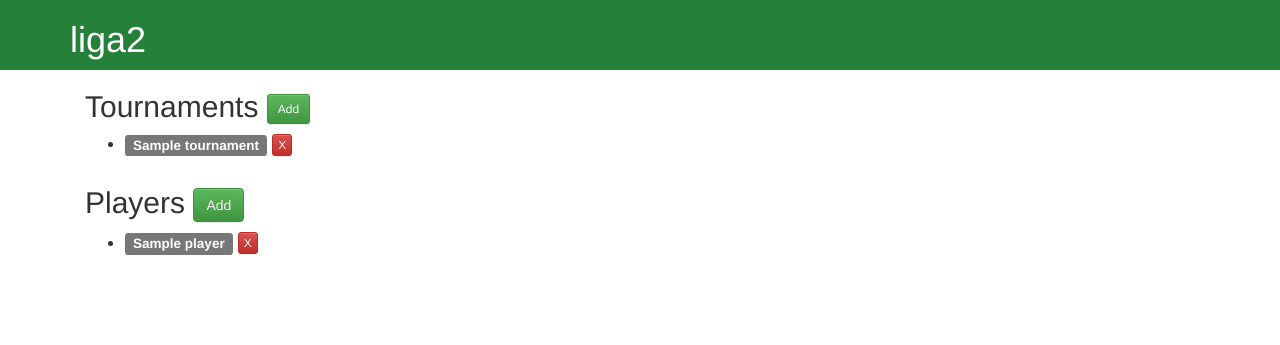
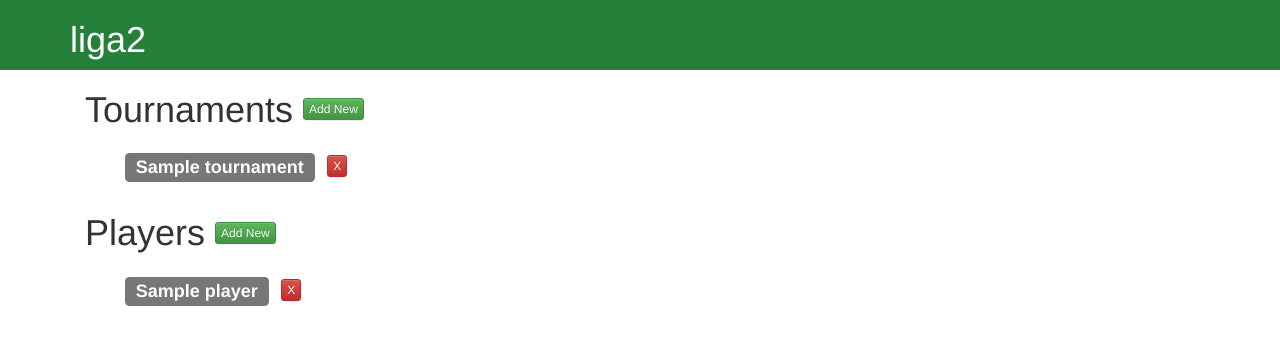
Before and after one commit to rubzo/liga2, a Django app: template liga2/templates/liga2/index.html in a window 1280 px wide. Shown: the top 345 px of the page. Run offline with Django 3.2, Linux system fonts and the light colour scheme; the template is opened without the code that fills it: most values are stand-ins (such as "Sample title", 1, 10 or a date in 2020); some libraries are stand-ins or nearby versions.

Commit message:
playing around with CSS

```diff
--- a/liga2/templates/liga2/index.html
+++ b/liga2/templates/liga2/index.html
@@ -3,32 +3,32 @@
 {% block content %}
 
 <div class="container">
-  <h2>Tournaments <a href="{% url 'tournament_add' %}" class="btn btn-success btn-sm" role="button">Add</a></h2>
-  <h4>
-  <ul>
+  <h1>Tournaments <a href="{% url 'tournament_add' %}" class="btn btn-success btn-xs" style="margin-bottom: 6px" role="button">Add New</a></h1>
+  <h3>
+  <ul style="list-style-type: none">
     {% for t in tournaments %}
     <li>
       <a href="{% url 'tournament_view' t.id %}" class="label label-default">{{ t.name }}</a>
-      <a href="{% url 'tournament_delete' t.id %}" class="btn btn-danger btn-xs" role="button">X</a>
+      <a href="{% url 'tournament_delete' t.id %}" class="btn btn-danger btn-xs" style="margin: 6px" role="button">X</a>
     </li>
     {% endfor %}
   </ul>
-  </h4>
+  </h3>
 </div>
 
 <div class="container">
-  <h2>Players <a href="{% url 'player_add' %}" class="btn btn-success" role="button">Add</a></h2>
-  <h4>
-  <ul>
+  <h1>Players <a href="{% url 'player_add' %}" class="btn btn-success btn-xs" style="margin-bottom: 6px" role="button">Add New</a></h1>
+  <h3>
+  <ul style="list-style-type: none">
     {% for p in players %}
     <li>
       <a href="{% url 'player_edit' p.id %}" class="label label-default">{{ p.name }}</a>
 
-      <a href="{% url 'player_delete' p.id %}" class="btn btn-danger btn-xs" role="button">X</a>
+      <a href="{% url 'player_delete' p.id %}" class="btn btn-danger btn-xs" style="margin: 6px" role="button">X</a>
     </li>
     {% endfor %}
   </ul>
-  </h4>
+  </h3>
 </div>
 
 {% endblock %}
--- a/liga2/templates/liga2/match_edit.html
+++ b/liga2/templates/liga2/match_edit.html
@@ -1,4 +1,4 @@
-{% include "liga2/base.html" %}
+{% extends "liga2/base.html" %}
 
 {% block content %}
   <div class="container">
--- a/liga2/templates/liga2/object_delete.html
+++ b/liga2/templates/liga2/object_delete.html
@@ -1,4 +1,4 @@
-{% include "liga2/base.html" %}
+{% extends "liga2/base.html" %}
 
 {% block content %}
 <div class="container">
--- a/liga2/templates/liga2/player_edit.html
+++ b/liga2/templates/liga2/player_edit.html
@@ -1,4 +1,4 @@
-{% include "liga2/base.html" %}
+{% extends "liga2/base.html" %}
 
 {% block content %}
   <div class="container">
--- a/liga2/templates/liga2/tournament_edit.html
+++ b/liga2/templates/liga2/tournament_edit.html
@@ -1,4 +1,4 @@
-{% include "liga2/base.html" %}
+{% extends "liga2/base.html" %}
 
 {% block content %}
 <div class="container">
```
Also changed, not shown: liga2/templates/liga2/tournament_view.html (+12 -5 lines).
